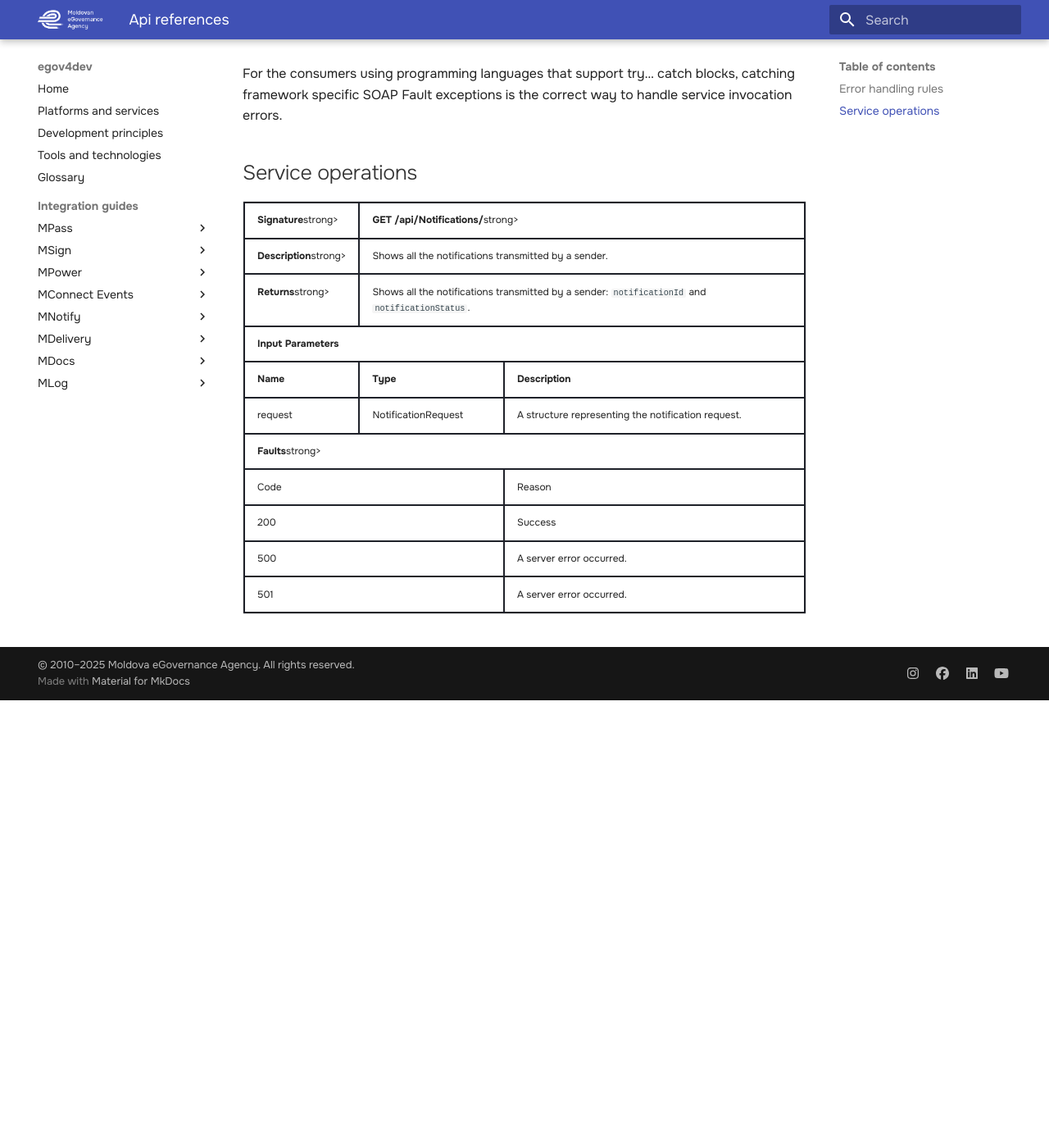
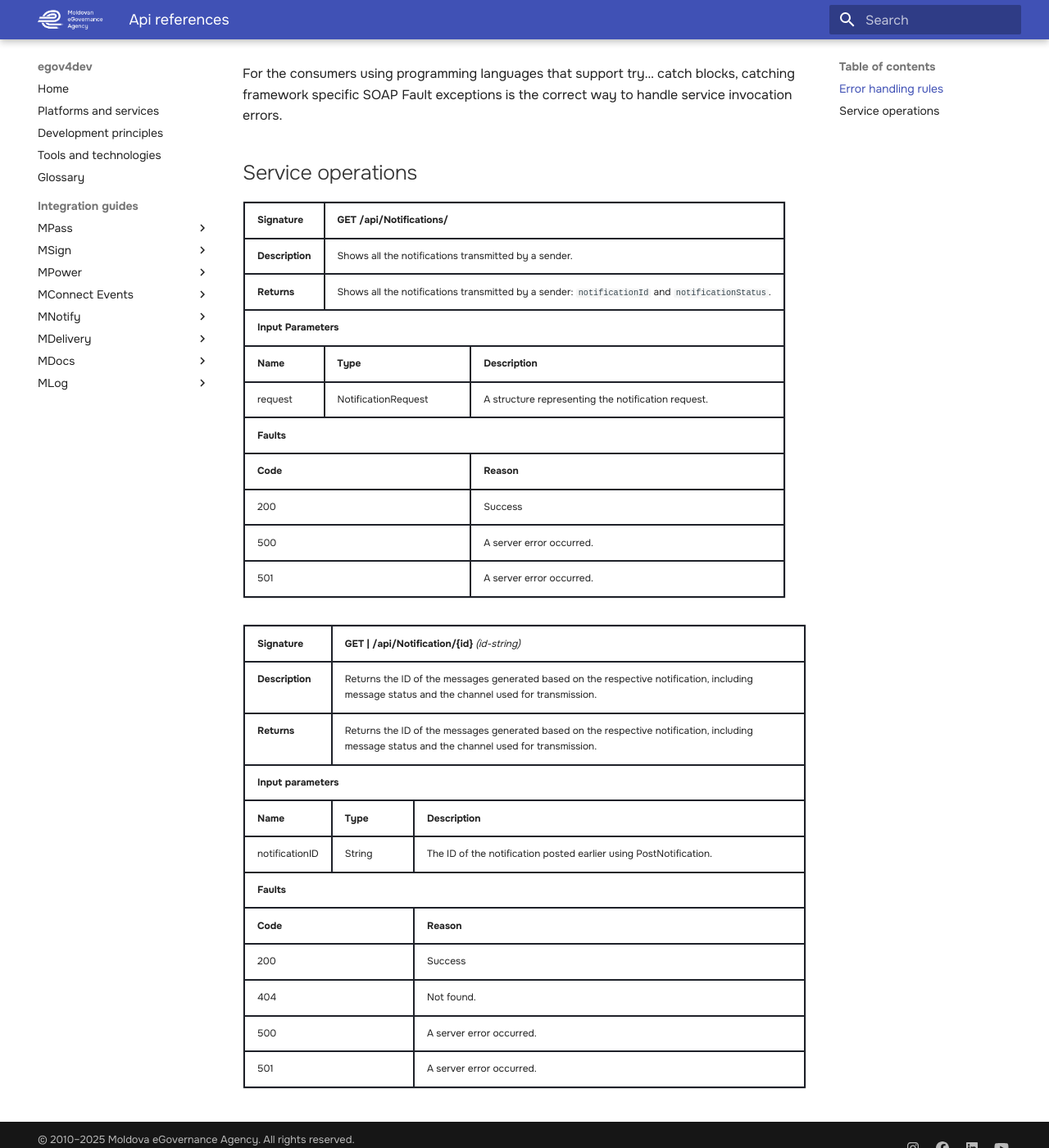
Before and after one commit to egov-moldova/egov4dev, an MkDocs documentation site: the page built from docs/guides/mnotify/api-references.md, in a window 1280 px wide and 1400 px high, scrolled down 757 px. Shown: the whole window at 82% size. Built offline with MkDocs 1.6.1 and Material for MkDocs 9.7.7, drawn with Linux system fonts in a browser that asks for light colours; before the commit the page ends 1611 px from its top, so only the background shows below that.

Commit message:
Update api-references.md

```diff
--- a/docs/guides/mnotify/api-references.md
+++ b/docs/guides/mnotify/api-references.md
@@ -20,19 +20,19 @@ For the consumers using programming languages that support try… catch blocks,
 
 <table>
   <tr>
-    <td><strong>Signature</strong>strong></td>
-    <td colspan="2"><strong>GET /api/Notifications/</strong>strong></td>
+    <td><strong>Signature</strong></td>
+    <td colspan="2"><strong>GET /api/Notifications/</strong></td>
   </tr>
   <tr>
-    <td><strong>Description</strong>strong></td>
+    <td><strong>Description</strong></td>
     <td colspan="2">Shows all the notifications transmitted by a sender.</td>
   </tr>
   <tr>
-    <td><strong>Returns</strong>strong></td>
+    <td><strong>Returns</strong></td>
     <td colspan="2">Shows all the notifications transmitted by a sender: <code>notificationId</code> and <code>notificationStatus</code>.</td>
   </tr>
   <tr>
-    <th colspan="3">Input Parameters</th>
+    <th colspan="3"><strong>Input Parameters</strong></th>
   </tr>
   <tr>
     <td><strong>Name</strong></td>
@@ -45,11 +45,11 @@ For the consumers using programming languages that support try… catch blocks,
     <td>A structure representing the notification request.</td>
   </tr>
   <tr>
-    <td colspan="3"><strong>Faults</strong>strong></td>
+    <td colspan="3"><strong>Faults</strong></td>
   </tr>
   <tr>
-    <td colspan="2">Code</td>
-    <td>Reason</td>
+    <td colspan="2"><strong>Code</strong></td>
+    <td><strong>Reason</strong></td>
   </tr>
   <tr>
     <td colspan="2">200</td>
@@ -64,3 +64,54 @@ For the consumers using programming languages that support try… catch blocks,
     <td>A server error occurred.</td>
   </tr>
 </table>
+
+<table>
+  <tr>
+    <td><strong>Signature</strong></td>
+    <td colspan="2"><strong>GET | /api/Notification/{id}</strong> <i>(id-string)</i></td>
+  </tr>
+  <tr>
+    <td><strong>Description</strong></td>
+    <td colspan="2">Returns the ID of the messages generated based on the respective notification, including message status and the channel used for transmission.</td>
+  </tr>
+  <tr>
+    <td><strong>Returns</strong></td>
+    <td colspan="2">Returns the ID of the messages generated based on the respective notification, including message status and the channel used for transmission.</td>
+  </tr>
+  <tr>
+    <th colspan="3">Input parameters</th>
+  </tr>
+  <tr>
+    <td><strong>Name</strong></td>
+    <td><strong>Type</strong></td>
+    <td><strong>Description</strong></td>
+  </tr>
+  <tr>
+    <td>notificationID</td>
+    <td>String</td>
+    <td>The ID of the notification posted earlier using PostNotification.</td>
+  </tr>
+  <tr>
+    <th colspan="3"><strong>Faults</strong></th>
+  </tr>
+  <tr>
+    <th colspan="2">Code</th>
+    <th>Reason</th>
+  </tr>
+  <tr>
+    <td colspan="2">200</td>
+    <td>Success</td>
+  </tr>
+  <tr>
+    <td colspan="2">404</td>
+    <td>Not found.</td>
+  </tr>
+  <tr>
+    <td colspan="2">500</td>
+    <td>A server error occurred.</td>
+  </tr>
+  <tr>
+    <td colspan="2">501</td>
+    <td>A server error occurred.</td>
+  </tr>
+</table>
```
